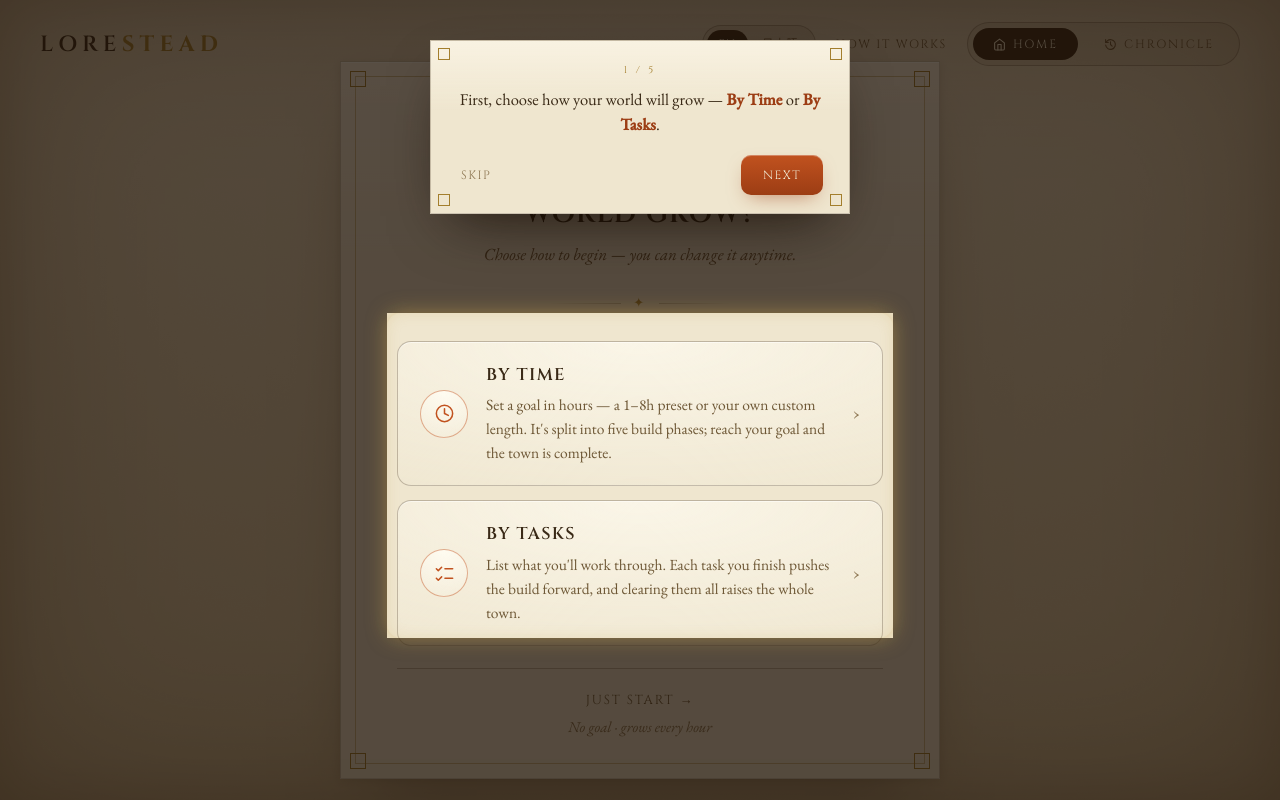
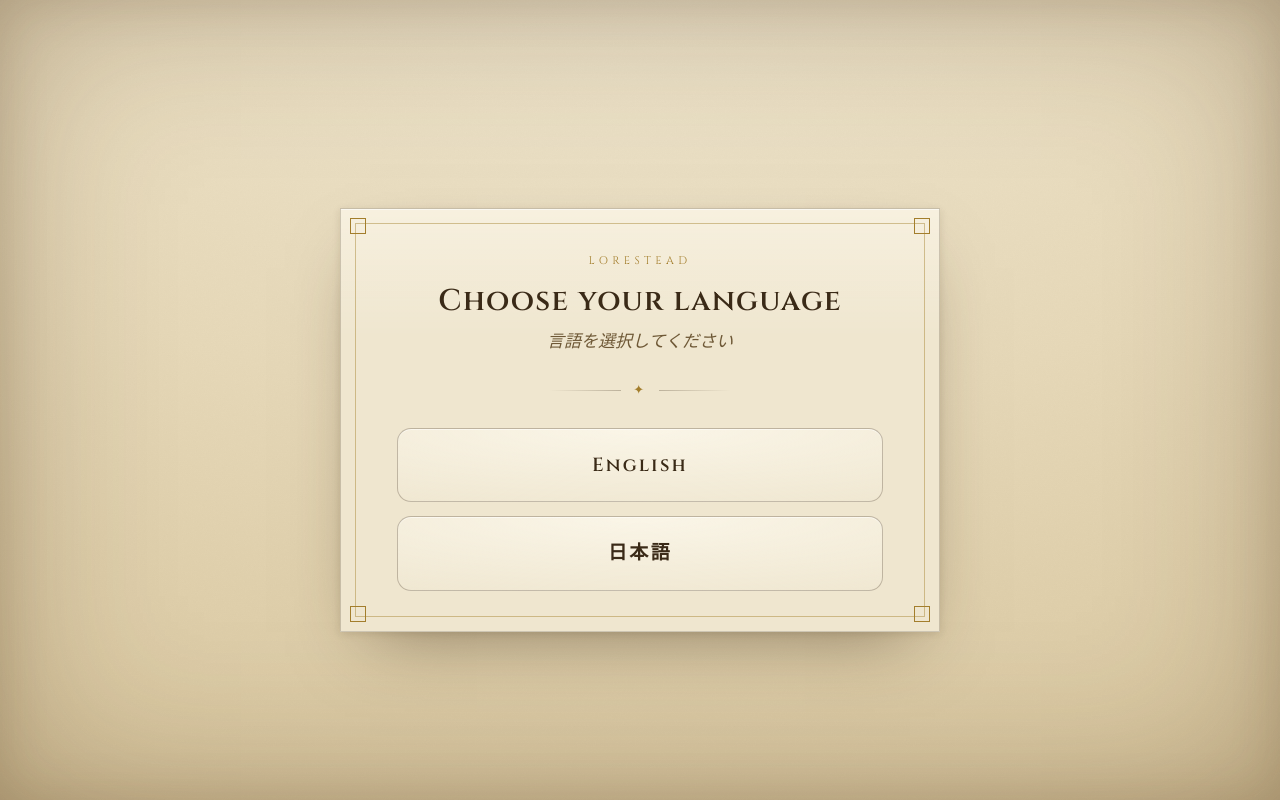
Before and after one commit to shinn-bit/lorestead, a React (Vite) app in the folder frontend/: page / in a window 1280 px wide. Built offline with nearby package versions, Linux system fonts and the light colour scheme.

Commit message:
Add first-run language select screen before Setup onboarding

```diff
--- a/frontend/src/i18n/I18nContext.tsx
+++ b/frontend/src/i18n/I18nContext.tsx
@@ -2,6 +2,7 @@
 import { dict, type Lang, type I18nKey } from './dict';
 
 const LS_KEY = 'lorestead_lang';
+const LS_CHOSEN_KEY = 'lorestead_lang_chosen';
 
 function loadLang(): Lang {
   try {
@@ -11,9 +12,21 @@
   }
 }
 
+function loadLangChosen(): boolean {
+  try {
+    if (localStorage.getItem(LS_CHOSEN_KEY) === '1') return true;
+    // 既存ユーザー：既に言語設定が保存されていれば選択済みとみなし、再表示しない
+    return localStorage.getItem(LS_KEY) !== null;
+  } catch {
+    return false;
+  }
+}
+
 interface I18nValue {
   lang: Lang;
   setLang: (l: Lang) => void;
+  langChosen: boolean;
+  chooseLang: (l: Lang) => void;
   t: (key: I18nKey) => string;
 }
 
@@ -21,6 +34,7 @@
 
 export function I18nProvider({ children }: { children: ReactNode }) {
   const [lang, setLangState] = useState<Lang>(() => loadLang());
+  const [langChosen, setLangChosen] = useState<boolean>(() => loadLangChosen());
 
   // body.lang-ja で日本語フォントへ切り替え（テーマCSS側で参照）
   useEffect(() => {
@@ -33,6 +47,13 @@
     setLangState(l);
   }, []);
 
+  // 初回起動時の言語選択画面で呼ばれる：言語を確定し、以後は選択画面を表示しない
+  const chooseLang = useCallback((l: Lang) => {
+    setLang(l);
+    try { localStorage.setItem(LS_CHOSEN_KEY, '1'); } catch { /* ignore */ }
+    setLangChosen(true);
+  }, [setLang]);
+
   const t = useCallback(
     (key: I18nKey) => {
       const entry = dict[key];
@@ -42,7 +63,7 @@
     [lang],
   );
 
-  return <I18nContext.Provider value={{ lang, setLang, t }}>{children}</I18nContext.Provider>;
+  return <I18nContext.Provider value={{ lang, setLang, langChosen, chooseLang, t }}>{children}</I18nContext.Provider>;
 }
 
 export function useI18n(): I18nValue {
--- /dev/null
+++ b/frontend/src/pages/LanguageSelectScreen.tsx
@@ -0,0 +1,30 @@
+import type { Lang } from '../i18n/dict';
+
+interface Props {
+  onSelect: (lang: Lang) => void;
+}
+
+/**
+ * 初回起動時のみ表示する言語選択画面。Setup より前に出る。
+ * まだ言語が決まっていないため、文言は英日併記の固定テキスト。
+ */
+export function LanguageSelectScreen({ onSelect }: Props) {
+  return (
+    <div className="scr-setup scr-langselect parchment">
+      <main className="page">
+        <span className="corner tl" /><span className="corner tr" />
+        <span className="corner bl" /><span className="corner br" />
+
+        <div className="eyebrow">LORESTEAD</div>
+        <h1>Choose your language</h1>
+        <p className="sub">言語を選択してください</p>
+        <div className="divider"><span className="line" /><span className="mark">✦</span><span className="line r" /></div>
+
+        <div className="langpaths">
+          <button className="langpath" onClick={() => onSelect('en')}>English</button>
+          <button className="langpath" onClick={() => onSelect('ja')}>日本語</button>
+        </div>
+      </main>
+    </div>
+  );
+}
--- a/frontend/src/pages/MainPage.tsx
+++ b/frontend/src/pages/MainPage.tsx
@@ -10,6 +10,7 @@
 import type { WorldPlayerHandle } from '../components/World/WorldPlayer';
 import { EndSessionModal } from '../components/EndSession/EndSessionModal';
 import { SetupScreen } from './SetupScreen';
+import { LanguageSelectScreen } from './LanguageSelectScreen';
 import { MiniPlayer, PiPView } from '../components/MiniPlayer/MiniPlayer';
 import { useFrameCapture } from '../hooks/useFrameCapture';
 import { useScreenCapture } from '../hooks/useScreenCapture';
@@ -43,7 +44,7 @@
   const { isRunning, elapsedSeconds, totalMinutes, start, pause, reset, resetAll } = useTimer();
   const { isActive } = useVisibility();
   const { config, setTimeMode, setTaskMode, setFreeMode, toggleTask, clearConfig } = useGrowthConfig();
-  const { t } = useI18n();
+  const { t, langChosen, chooseLang } = useI18n();
 
   const [showEndSession, setShowEndSession]         = useState(false);
   const [isMini, setIsMini]                         = useState(false);
@@ -73,8 +74,11 @@
     }
   }, [isRunning, screenCapture.isCapturing]);
 
-  // ── config 未設定：Setup 画面 ──
+  // ── config 未設定：初回のみ言語選択 → Setup 画面 ──
   if (!config) {
+    if (!langChosen) {
+      return <LanguageSelectScreen onSelect={chooseLang} />;
+    }
     return (
       <SetupScreen
         onStartTime={(targetMinutes) => { reset(); setTimeMode(targetMinutes); }}
--- a/frontend/src/styles/theme.css
+++ b/frontend/src/styles/theme.css
@@ -194,6 +194,17 @@
 .scr-setup .juststart button:hover { color: var(--p-ember); }
 .scr-setup .juststart .note { display: block; margin-top: 5px; font-size: 15px; font-style: italic; color: var(--p-ink-faint); }
 
+/* ── Language Select (first-run, before Setup) ── */
+.scr-langselect .page { text-align: center; }
+.scr-langselect .langpaths { display: flex; flex-direction: column; gap: 14px; }
+.scr-langselect .langpath {
+  width: 100%; cursor: pointer; padding: 22px 24px; border: 1.5px solid var(--p-rule); border-radius: 14px;
+  background: radial-gradient(120% 130% at 50% 0%, rgba(255,252,242,0.7), rgba(255,252,242,0));
+  font-family: 'Cinzel', var(--jp); font-weight: 600; font-size: 19px; letter-spacing: 0.12em; color: var(--p-ink);
+  transition: all 0.18s; box-shadow: 0 1px 0 rgba(255,255,255,0.5) inset;
+}
+.scr-langselect .langpath:hover { border-color: var(--p-ember); transform: translateY(-2px); box-shadow: 0 10px 24px -12px rgba(156,61,20,0.5), 0 1px 0 rgba(255,255,255,0.5) inset; }
+
 .hidden { display: none !important; }
 
 /* ── Setup guided tour (spotlight over the real UI) ── */
```
Also changed, not shown: 1 other file (tests, documents, lock files or other folders).
